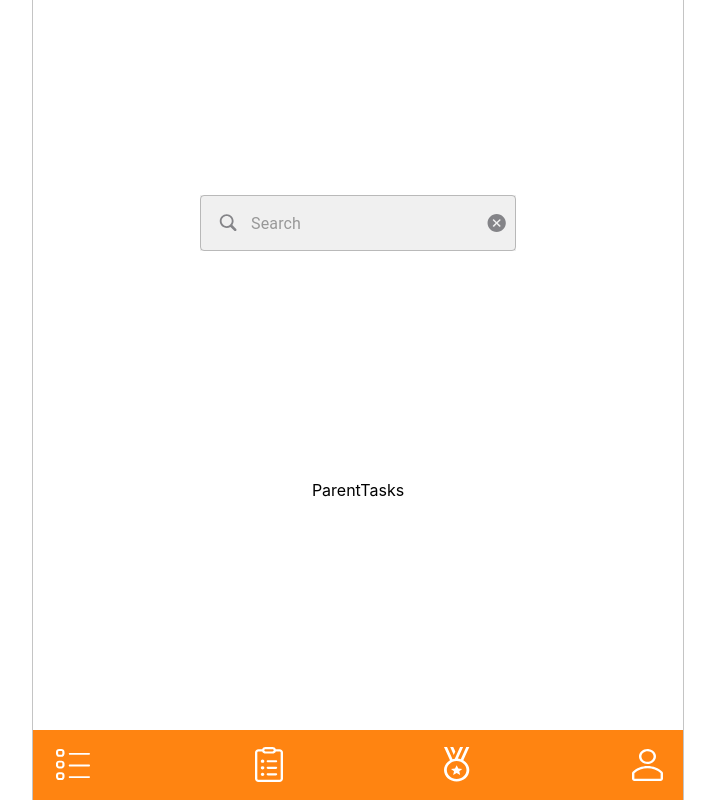
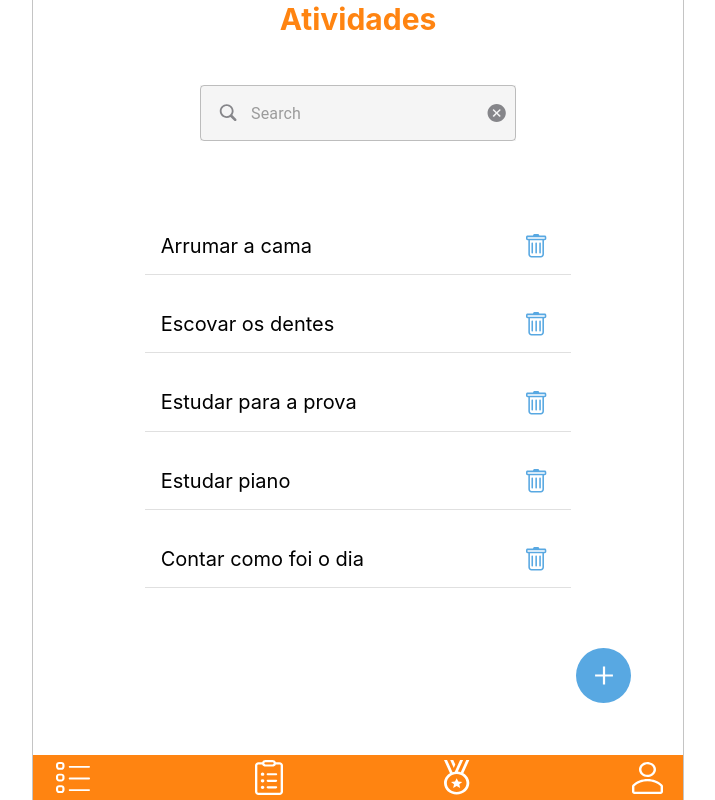
Before and after one commit to mcdag/Motiva-app, a React (Create React App) app: page /app/parent-tasks in a window 1280 px wide. Shown: the whole page, without its empty margins (282-997 px from the left). Built offline with nearby package versions, Linux system fonts and the light colour scheme.

Commit message:
Tasks and add button added

```diff
--- a/src/components/SearchBar/styles.scss
+++ b/src/components/SearchBar/styles.scss
@@ -1,8 +1,8 @@
 @import '../../global//refs.scss';
 
 .search-bar-container {
-  background-color: rgb(0 0 0 / 6%);
-  margin-top: 30%;
+  background-color: rgb(0 0 0 / 4%);
+  margin-top: 15%;
   display: flex;
   justify-content: center;
 }
--- a/src/global/refs.scss
+++ b/src/global/refs.scss
@@ -2,7 +2,7 @@ $orange: #FF8411;
 $blue: #58A8E2;
 $gray: #C4C4C4;
 $darkOrange: #E37209;
-$usual-font: 'Roboto', sans-serif;
+$usual-font: 'Outfit', sans-serif;
 $medium: 600;
 $regular: 500;
 
--- a/src/views/ParentTasks/index.tsx
+++ b/src/views/ParentTasks/index.tsx
@@ -1,11 +1,34 @@
 import SearchBar from "../../components/SearchBar";
 import TabBar from "../../components/TabBar";
+import { Divider, IconButton, List, ListItem } from '@mui/material';
+import TrashCanIcon from '../../assets/trash-can-icon.svg';
+import AddIcon from '../../assets/add-icon.svg';
+import './styles.scss';
 
 function ParentTasks() {
+  const tasks: string[] = ['Arrumar a cama', 'Escovar os dentes', 'Estudar para a prova', 'Estudar piano', 'Contar como foi o dia'];
   return (
     <TabBar >
-      <SearchBar />
-      <div>ParentTasks</div>
+      <div className='parents-tasks'>
+        <text className='title'> Atividades </text>
+        <SearchBar />
+        <List className='tasks' sx={{width: '135%'}}component="nav" aria-label="tasks">
+        {tasks.map((task) =>
+            <div>
+              <ListItem className='task'>
+                <text> {task} </text>
+                <IconButton className='trash-can-icon'>
+                  <img src={TrashCanIcon} alt="Lata de lixo" />
+                </IconButton>
+              </ListItem>
+              <Divider />
+            </div>
+          )}
+        </List>
+      </div>
+      <IconButton sx={{marginLeft: 'auto', marginTop: 'auto', padding: '8%'}}>
+        <img src={AddIcon} alt="Adicionar tarefa" />
+      </IconButton>
     </TabBar>
   );
 }
--- /dev/null
+++ b/src/views/ParentTasks/styles.scss
@@ -0,0 +1,39 @@
+@import '../../global//refs.scss';
+
+.parents-tasks {
+  display:flex;
+  align-items: center;
+  flex-direction: column;
+  font: 'Outfit';
+
+  .title {
+    color: $orange;
+    font-weight: bold;
+    font-style: normal;
+    font-size: 30px;
+    line-height: 38px;
+  }
+
+  .tasks {
+    margin-top: 15%;
+    font-weight: 400;
+    font-size: 20px;
+    line-height: 25px;
+
+    .task {
+      display: flex;
+      flex-direction: row;
+      justify-content: space-between;
+      margin-top: 5%;
+
+      .trash-can-icon {
+        margin-left: 2.5%;
+      }
+    }
+  }
+}
+
+.add-button {
+  margin-left: auto;
+  margin-top: auto;
+}
```
Also changed, not shown: src/assets/add-icon.svg (added), src/assets/trash-can-icon.svg (added).
